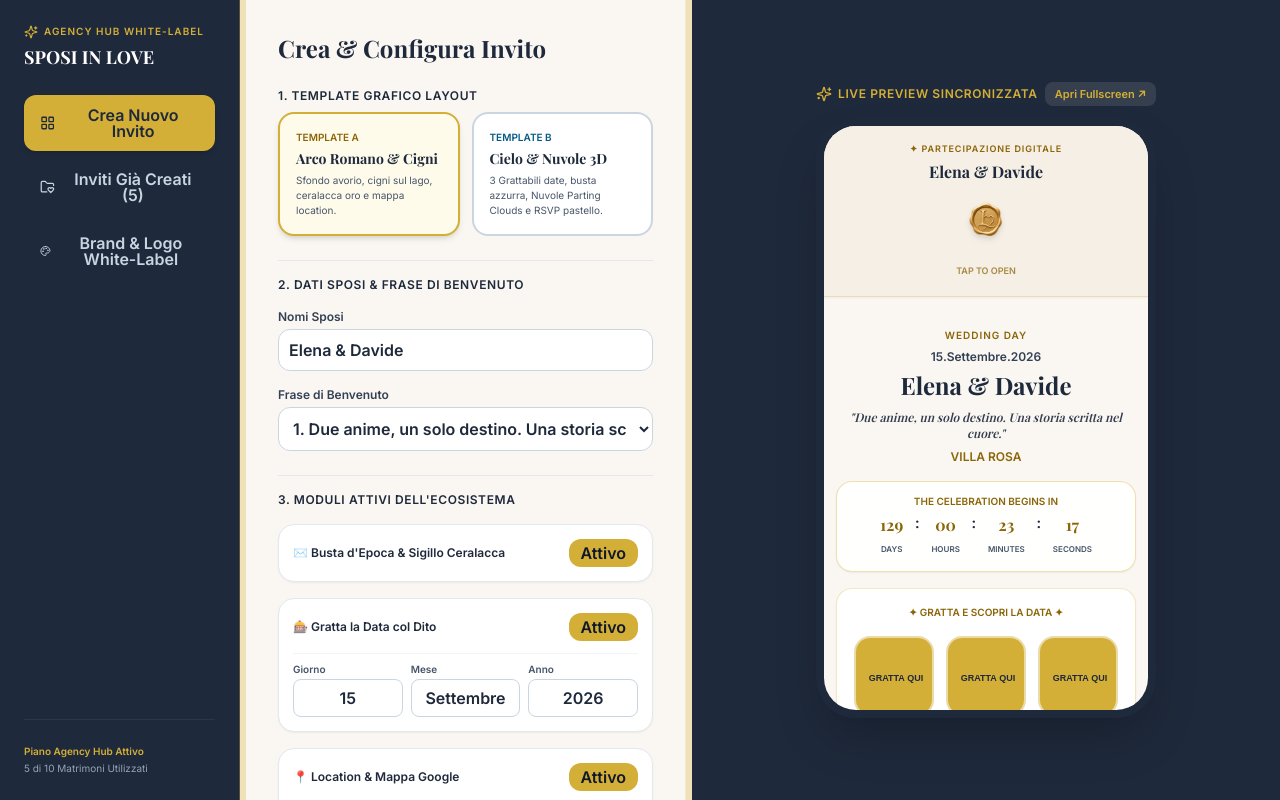
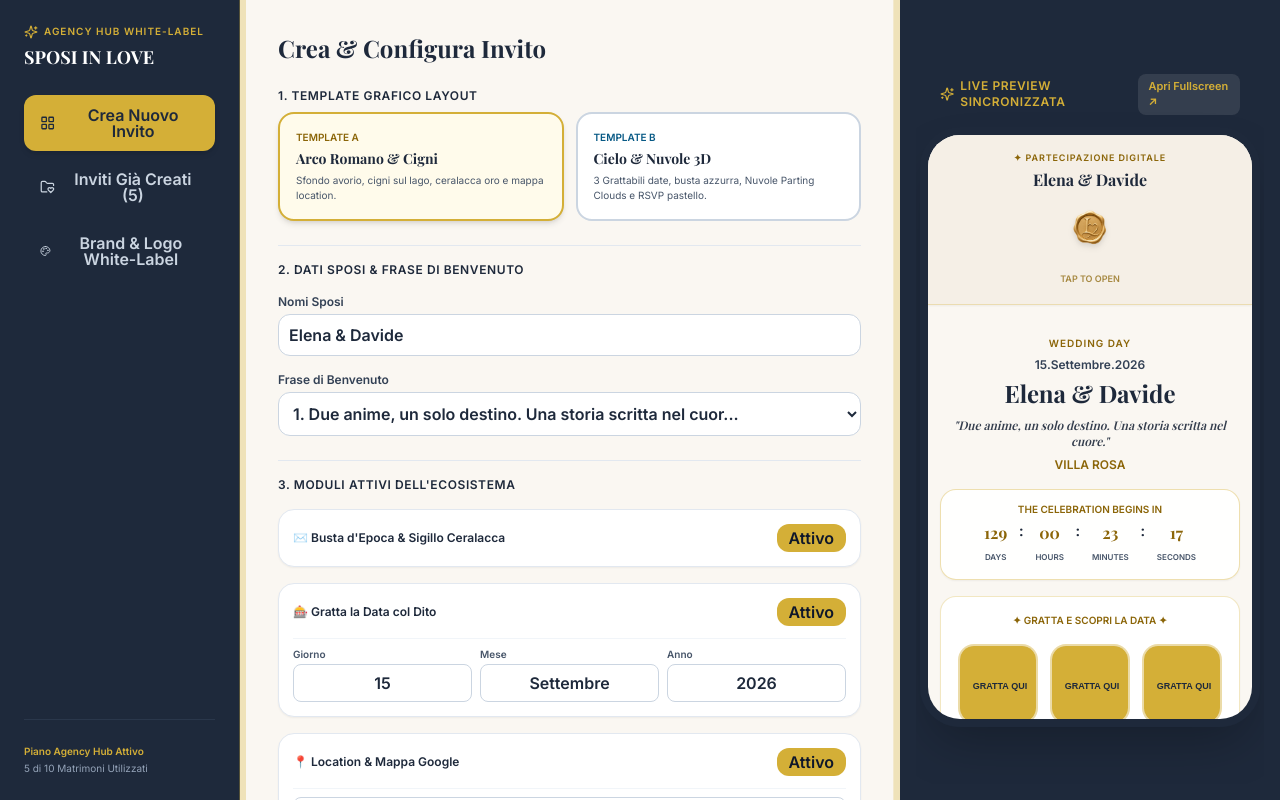
Before and after one commit to Rickym2025/love, a Next.js app: page /agency/sposi-in-love in a window 1280 px wide. Built offline with nearby package versions, Linux system fonts and the light colour scheme; a web font is replaced by a local one.

Commit message:
Update page.tsx

```diff
--- a/src/app/agency/[agencyId]/page.tsx
+++ b/src/app/agency/[agencyId]/page.tsx
@@ -9,11 +9,11 @@ export default function AgencyStudioPage({ params }: { params?: { agencyId?: str
   const rawAgencyId = params?.agencyId || "sposi-in-love";
   const agencyId = (rawAgencyId || "").replace(/[^a-zA-Z0-9-]/g, "") || "sposi-in-love";
 
-  // Dimensioni Esplicite per evitare collassi CSS
+  // Larghezze Pannelli (Sidebar e Preview fixed/resizable, Configuratore FLEX-1 CENTRALE)
   const [sidebarWidth, setSidebarWidth] = useState(240);
-  const [configuratorWidth, setConfiguratorWidth] = useState(440);
+  const [previewWidth, setPreviewWidth] = useState(380);
   const [isResizingSidebar, setIsResizingSidebar] = useState(false);
-  const [isResizingConfigurator, setIsResizingConfigurator] = useState(false);
+  const [isResizingPreview, setIsResizingPreview] = useState(false);
 
   // Stati Configurazione Invito
   const [activeTab, setActiveTab] = useState("create");
@@ -56,24 +56,24 @@ export default function AgencyStudioPage({ params }: { params?: { agencyId?: str
     setModules((prev) => ({ ...prev, [key]: !prev[key] }));
   }
 
-  // Gestore Mouse per Trascinamento Ridimensionabile
+  // Gestore Ridimensionamento Mouse
   useEffect(() => {
     const handleMouseMove = (e: MouseEvent) => {
       if (isResizingSidebar) {
-        const newWidth = Math.max(180, Math.min(340, e.clientX));
+        const newWidth = Math.max(180, Math.min(320, e.clientX));
         setSidebarWidth(newWidth);
-      } else if (isResizingConfigurator) {
-        const newWidth = Math.max(300, Math.min(650, e.clientX - sidebarWidth));
-        setConfiguratorWidth(newWidth);
+      } else if (isResizingPreview) {
+        const newWidth = Math.max(320, Math.min(550, window.innerWidth - e.clientX));
+        setPreviewWidth(newWidth);
       }
     };
 
     const handleMouseUp = () => {
       setIsResizingSidebar(false);
-      setIsResizingConfigurator(false);
+      setIsResizingPreview(false);
     };
 
-    if (isResizingSidebar || isResizingConfigurator) {
+    if (isResizingSidebar || isResizingPreview) {
       window.addEventListener("mousemove", handleMouseMove);
       window.addEventListener("mouseup", handleMouseUp);
     }
@@ -82,11 +82,11 @@ export default function AgencyStudioPage({ params }: { params?: { agencyId?: str
       window.removeEventListener("mousemove", handleMouseMove);
       window.removeEventListener("mouseup", handleMouseUp);
     };
-  }, [isResizingSidebar, isResizingConfigurator, sidebarWidth]);
+  }, [isResizingSidebar, isResizingPreview]);
 
   return (
     <div className="flex h-screen w-screen bg-[#FAF7F2] overflow-hidden font-sans select-none">
-      {/* COLONNA 1: SIDEBAR (240px) */}
+      {/* 1. COLONNA SINISTRA: SIDEBAR AGENZIA */}
       <div style={{ width: `${sidebarWidth}px` }} className="flex-shrink-0 h-full overflow-hidden">
         <AgencySidebar
           agencyId={agencyId}
@@ -95,7 +95,7 @@ export default function AgencyStudioPage({ params }: { params?: { agencyId?: str
         />
       </div>
 
-      {/* SEPARATORE 1 */}
+      {/* SEPARATORE TRASCINABILE 1 */}
       <div
         onMouseDown={(e) => {
           e.preventDefault();
@@ -105,10 +105,11 @@ export default function AgencyStudioPage({ params }: { params?: { agencyId?: str
         title="Trascina per ridimensionare Sidebar"
       />
 
-      {/* COLONNA 2: CONFIGURATORE CENTRALE (440px - Crema Avorio) */}
-      <div style={{ width: `${configuratorWidth}px` }} className="flex-shrink-0 h-full overflow-y-auto bg-[#FAF7F2] border-r border-[#D4AF37]/20">
+      {/* 2. COLONNA CENTRALE: CONFIGURATORE / LISTA INVITI (Spazio CENTRALE Flex-1) */}
+      <div className="flex-1 h-full overflow-y-auto bg-[#FAF7F2] border-r border-[#D4AF37]/20">
         <AgencyConfigurator
           activeTab={activeTab}
+          setActiveTab={setActiveTab}
           selectedTemplate={selectedTemplate}
           setSelectedTemplate={setSelectedTemplate}
           selectedColorScheme={selectedColorScheme}
@@ -148,18 +149,21 @@ export default function AgencyStudioPage({ params }: { params?: { agencyId?: str
         />
       </div>
 
-      {/* SEPARATORE 2 */}
+      {/* SEPARATORE TRASCINABILE 2 */}
       <div
         onMouseDown={(e) => {
           e.preventDefault();
-          setIsResizingConfigurator(true);
+          setIsResizingPreview(true);
         }}
         className="w-1.5 bg-[#D4AF37]/30 hover:bg-[#D4AF37] cursor-col-resize flex-shrink-0 h-full z-30 transition-colors"
-        title="Trascina per ridimensionare Configuratore"
+        title="Trascina per ridimensionare Preview"
       />
 
-      {/* COLONNA 3: PREVIEW SMARTPHONE LIVE (Spazio Rimanente) */}
-      <div className="flex-1 h-full bg-[#1E293B] overflow-hidden flex items-center justify-center p-4">
+      {/* 3. COLONNA DESTRE: PREVIEW LIVE SMARTPHONE */}
+      <div
+        style={{ width: `${previewWidth}px` }}
+        className="h-full bg-[#1E293B] overflow-hidden flex items-center justify-center p-4 flex-shrink-0"
+      >
         <AgencyPreview
           selectedTemplate={selectedTemplate}
           selectedColorScheme={selectedColorScheme}
```
